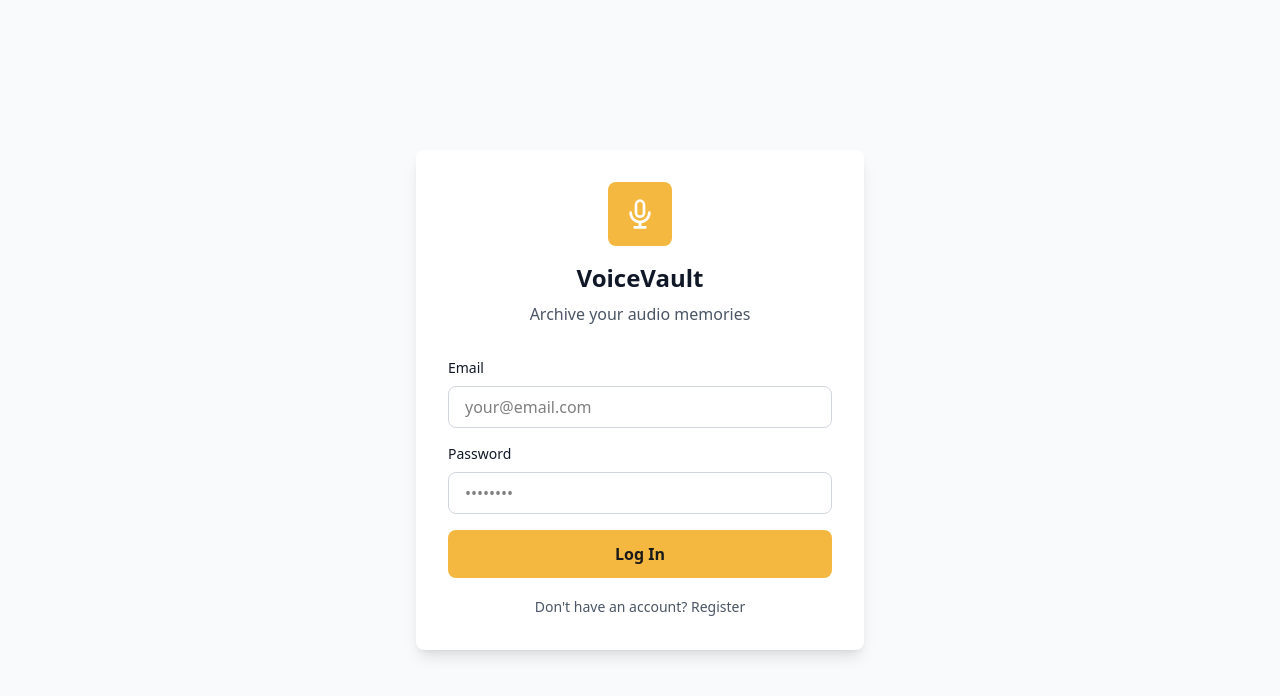
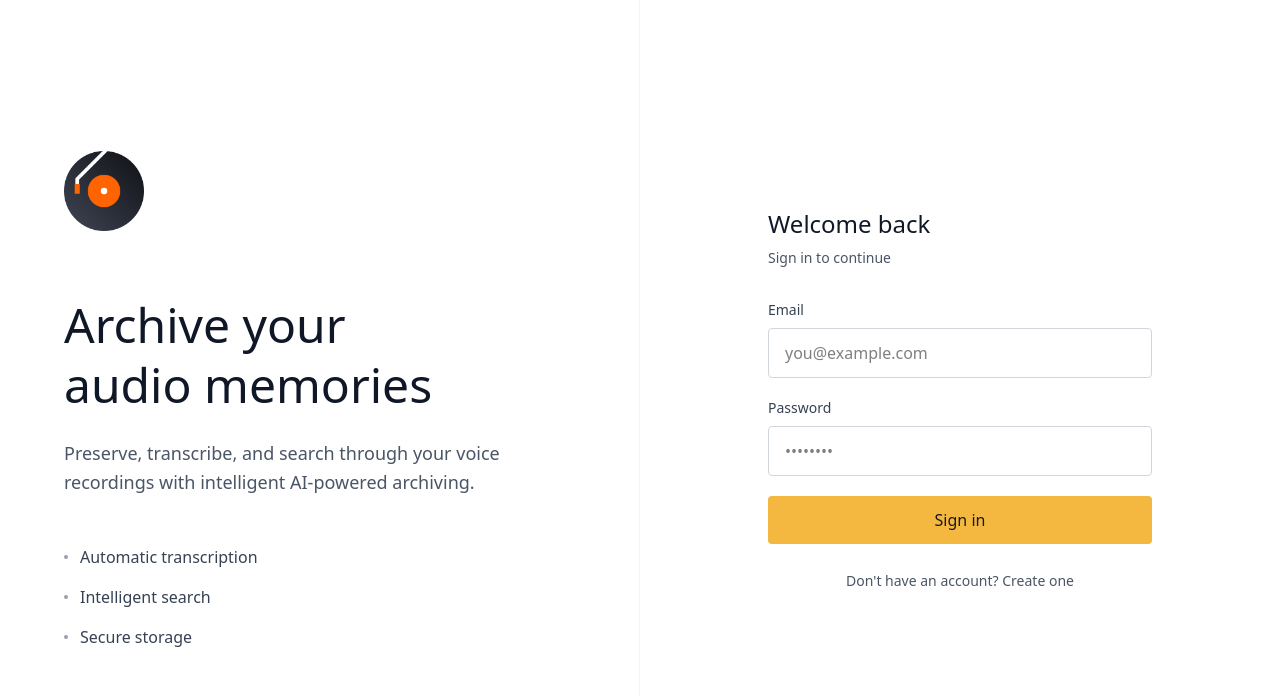
Before and after one commit to Gaumit-Kauts/VoiceVault, a React (Vite) app in the folder frontend/: page / in a window 1280 px wide. Shown: the top 696 px of the page. Built offline with nearby package versions, Linux system fonts and the light colour scheme.

Commit message:
new landing page

```diff
--- a/frontend/src/App.jsx
+++ b/frontend/src/App.jsx
@@ -71,7 +71,6 @@ export default function App() {
       try {
         const results = await api.searchRAG(query, user.user_id)
         console.log('Search results:', results)
-        // You could display these results in a modal or separate view
       } catch (err) {
         console.error('Search error:', err)
       }
@@ -81,7 +80,7 @@ export default function App() {
   const handleNavigateToSearch = (query) => {
     setActiveTab('search')
     setHeaderSearchQuery(query)
-    setViewingPostId(null) // Clear any post detail view
+    setViewingPostId(null)
   }
 
   const handleViewPost = (postId) => {
@@ -98,7 +97,6 @@ export default function App() {
   }
 
   const handlePostCreated = () => {
-    // Switch to feed after creating a post
     setActiveTab('feed')
     setViewingPostId(null)
   }
@@ -112,7 +110,6 @@ export default function App() {
   const renderPage = () => {
     if (!user) return null
 
-    // If viewing a specific post, show PostDetail
     if (viewingPostId) {
       return <PostDetail postId={viewingPostId} user={user} onBack={handleBackFromPost} />
     }
@@ -131,44 +128,115 @@ export default function App() {
     }
   }
 
-  // Login/Register Screen
+  // Minimal Elegant Login/Register Screen
   if (showLogin) {
     return (
-      <div className="min-h-screen bg-gray-50 flex items-center justify-center p-4">
-        <div className="max-w-md w-full bg-white rounded-lg shadow-lg p-8">
-          <div className="text-center mb-8">
-            <div className="w-16 h-16 bg-[#f4b840] rounded-lg flex items-center justify-center mx-auto mb-4">
-              <svg className="w-8 h-8 text-white" fill="none" stroke="currentColor" viewBox="0 0 24 24">
-                <path strokeLinecap="round" strokeLinejoin="round" strokeWidth={2} d="M19 11a7 7 0 01-7 7m0 0a7 7 0 01-7-7m7 7v4m0 0H8m4 0h4m-4-8a3 3 0 01-3-3V5a3 3 0 116 0v6a3 3 0 01-3 3z" />
-              </svg>
+      <div className="min-h-screen bg-white flex">
+        {/* Left Side - Minimal Landing */}
+        <div className="hidden lg:flex lg:w-1/2 p-16 flex-col justify-center border-r border-gray-100">
+          <div className="max-w-lg">
+            {/* Logo */}
+            <div className="mb-16">
+              <img
+                src="/Logo.png"
+                alt="VoiceVault"
+                className="h-20 w-auto mb-6"
+                onError={(e) => {
+                  e.target.style.display = 'none'
+                  e.target.nextElementSibling.style.display = 'block'
+                }}
+              />
+              <div style={{display: 'none'}} className="mb-6">
+                <span className="text-4xl font-light text-gray-900">VoiceVault</span>
               </div>
-            <h1 className="text-2xl font-bold text-gray-900">VoiceVault</h1>
-            <p className="text-gray-600 mt-2">Archive your audio memories</p>
             </div>
 
+            {/* Headline */}
+            <h1 className="text-5xl font-light text-gray-900 mb-6 leading-tight">
+              Archive your
+              <br />
+              audio memories
+            </h1>
+
+            <p className="text-lg text-gray-600 mb-12 leading-relaxed font-light">
+              Preserve, transcribe, and search through your voice recordings
+              with intelligent AI-powered archiving.
+            </p>
+
+            {/* Simple Features List */}
+            <div className="space-y-4 text-gray-700">
+              <div className="flex items-center gap-3">
+                <div className="w-1 h-1 bg-gray-400 rounded-full"></div>
+                <span className="font-light">Automatic transcription</span>
+              </div>
+              <div className="flex items-center gap-3">
+                <div className="w-1 h-1 bg-gray-400 rounded-full"></div>
+                <span className="font-light">Intelligent search</span>
+              </div>
+              <div className="flex items-center gap-3">
+                <div className="w-1 h-1 bg-gray-400 rounded-full"></div>
+                <span className="font-light">Secure storage</span>
+              </div>
+            </div>
+          </div>
+        </div>
+
+        {/* Right Side - Minimal Form */}
+        <div className="w-full lg:w-1/2 flex items-center justify-center p-8">
+          <div className="w-full max-w-sm">
+            {/* Mobile Logo */}
+            <div className="lg:hidden mb-12 text-center">
+              <img
+                src="/Logo.png"
+                alt="VoiceVault"
+                className="h-16 w-auto mx-auto mb-4"
+                onError={(e) => {
+                  e.target.style.display = 'none'
+                  e.target.nextElementSibling.style.display = 'block'
+                }}
+              />
+              <div style={{display: 'none'}}>
+                <span className="text-3xl font-light text-gray-900">VoiceVault</span>
+              </div>
+            </div>
+
+            {/* Form Header */}
+            <div className="mb-8">
+              <h2 className="text-2xl font-light text-gray-900 mb-2">
+                {isRegistering ? 'Create account' : 'Welcome back'}
+              </h2>
+              <p className="text-sm text-gray-600 font-light">
+                {isRegistering
+                  ? 'Start archiving your audio'
+                  : 'Sign in to continue'}
+              </p>
+            </div>
+
+            {/* Error Message */}
             {loginError && (
-            <div className="mb-4 p-3 bg-red-50 border border-red-200 rounded text-sm text-red-800">
+              <div className="mb-6 px-4 py-3 border border-red-200 rounded text-sm text-red-700 bg-red-50">
                 {loginError}
               </div>
             )}
 
-          <form onSubmit={handleLogin} className="space-y-4">
+            {/* Form */}
+            <form onSubmit={handleLogin} className="space-y-5">
               <div>
-              <label className="block text-sm font-medium text-gray-900 mb-2">
+                <label className="block text-sm font-light text-gray-700 mb-2">
                   Email
                 </label>
                 <input
                   type="email"
                   value={loginEmail}
                   onChange={(e) => setLoginEmail(e.target.value)}
-                placeholder="your@email.com"
-                className="w-full px-4 py-2 border border-gray-300 rounded-lg focus:outline-none focus:ring-2 focus:ring-[#f4b840] focus:border-transparent"
+                  placeholder="you@example.com"
+                  className="w-full px-4 py-3 border border-gray-300 rounded focus:outline-none focus:border-gray-900 transition-colors font-light"
                   required
                 />
               </div>
 
               <div>
-              <label className="block text-sm font-medium text-gray-900 mb-2">
+                <label className="block text-sm font-light text-gray-700 mb-2">
                   Password
                 </label>
                 <input
@@ -176,31 +244,33 @@ export default function App() {
                   value={loginPassword}
                   onChange={(e) => setLoginPassword(e.target.value)}
                   placeholder="••••••••"
-                className="w-full px-4 py-2 border border-gray-300 rounded-lg focus:outline-none focus:ring-2 focus:ring-[#f4b840] focus:border-transparent"
+                  className="w-full px-4 py-3 border border-gray-300 rounded focus:outline-none focus:border-gray-900 transition-colors font-light"
                   required
                 />
               </div>
 
               <button
                 type="submit"
-              className="w-full bg-[#f4b840] hover:bg-[#e5a930] text-[#1a1a1a] px-4 py-3 rounded-lg font-semibold transition-colors"
+                className="w-full bg-[#f4b840] hover:bg-[#e5a930] text-[#1a1a1a] px-4 py-3 rounded font-medium transition-colors"
               >
-              {isRegistering ? 'Register' : 'Log In'}
+                {isRegistering ? 'Create account' : 'Sign in'}
               </button>
             </form>
 
-          <div className="mt-4 text-center">
+            {/* Toggle */}
+            <div className="mt-6 text-center">
               <button
                 onClick={() => {
                   setIsRegistering(!isRegistering)
                   setLoginError(null)
                 }}
-              className="text-sm text-gray-600 hover:text-gray-900"
+                className="text-sm text-gray-600 hover:text-gray-900 font-light"
               >
                 {isRegistering
-                ? 'Already have an account? Log in'
-                : "Don't have an account? Register"}
+                  ? 'Already have an account? Sign in'
+                  : "Don't have an account? Create one"}
               </button>
+            </div>
           </div>
         </div>
       </div>
@@ -209,7 +279,7 @@ export default function App() {
 
   // Main App
   return (
-    <div className="h-screen bg-white-50 text-gray-800 flex flex-col overflow-hidden">
+    <div className="h-screen bg-white text-gray-800 flex flex-col overflow-hidden">
       <Header onSearch={handleSearch} onLogout={handleLogout} onNavigateToSearch={handleNavigateToSearch} />
 
       <div className="flex-1 flex overflow-hidden max-w-[1550px] mx-auto w-full">
```
Lines whose indentation alone changed are shown as unchanged.
